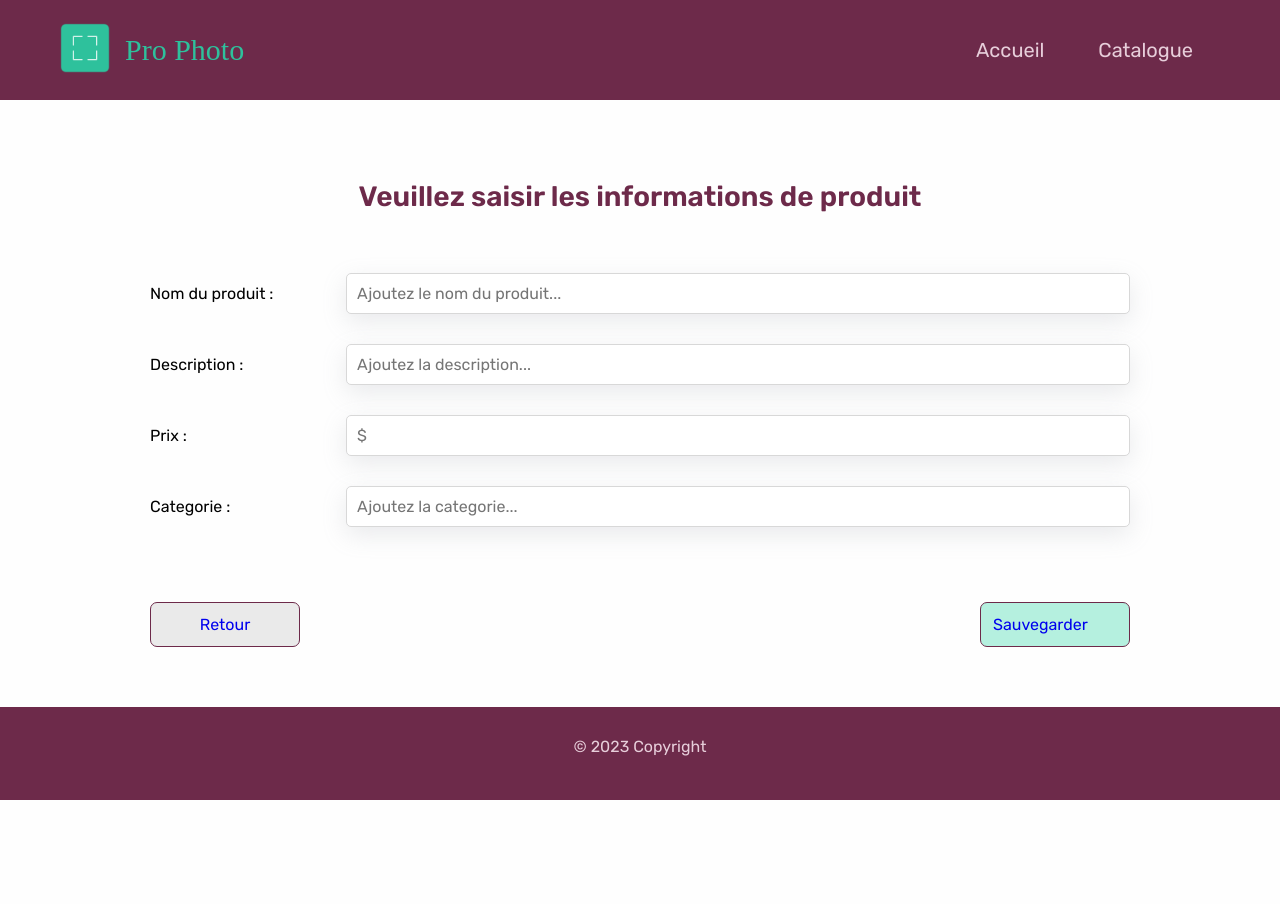
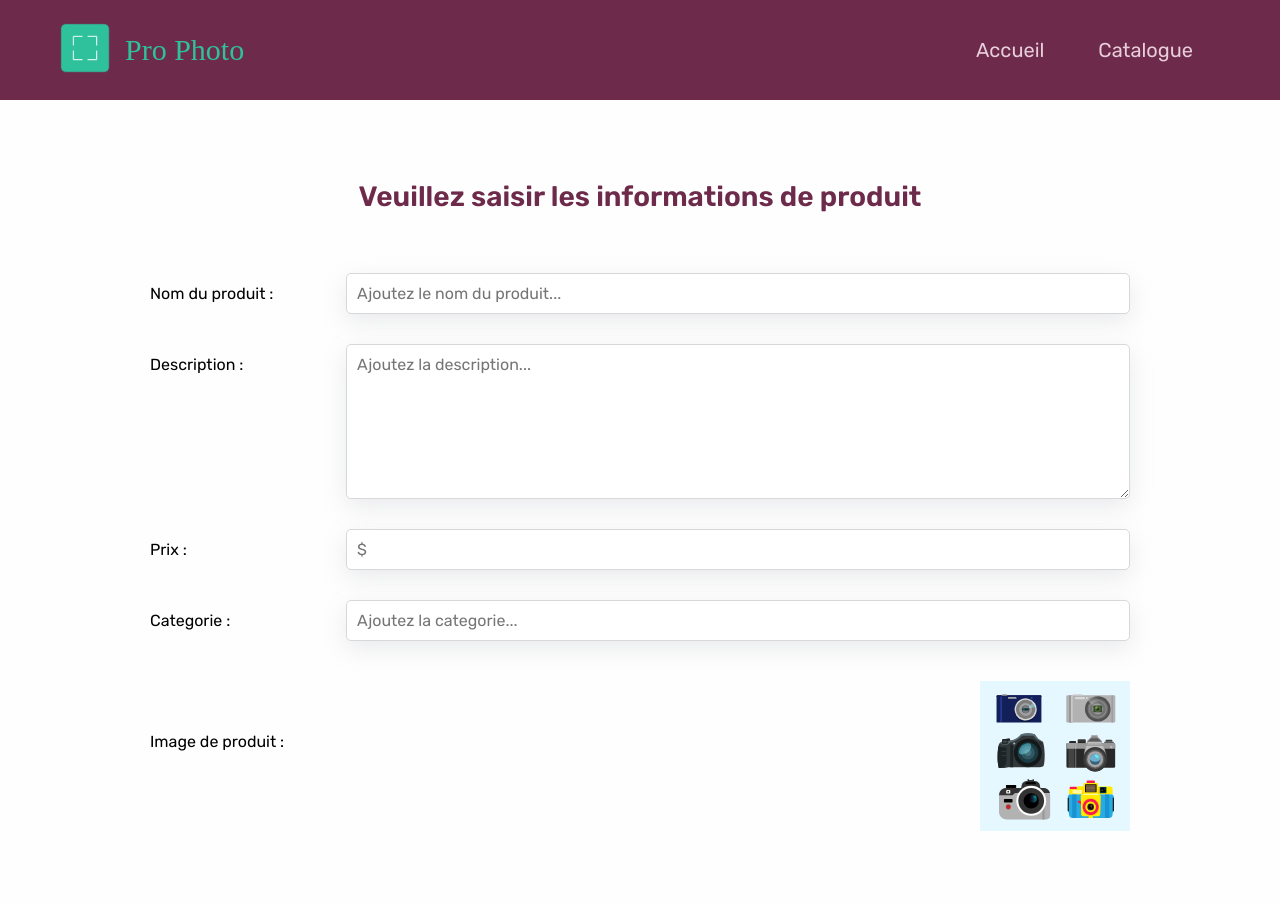
Before and after one commit to code-sandboxx/magasin-d-appareils-photo, a React (Create React App) app: page /ajouter-produit in a window 1280 px wide. Shown: the top 904 px of the page. Before the commit the page ends 800 px from the top, so only its background shows below. Built offline with nearby package versions, Linux system fonts and the light colour scheme; a web font is replaced by a local one.

Commit message:
Reglage du bug qui n'a pas permit l'ajout de nouveau produit et implementation de l'ajout de l'image generique

```diff
--- a/src/components/ProductCatalogue.js
+++ b/src/components/ProductCatalogue.js
@@ -1,6 +1,5 @@
 import React, {useState} from "react";
 import SingleProduct from "./SingleProduct";
-import ProductForm from "./ProductForm";
 import { Link } from "react-router-dom";
 
 const ProductCatalogue = ({products, onAdd, onUpdate}) => {
--- a/src/components/ProductForm.js
+++ b/src/components/ProductForm.js
@@ -1,7 +1,10 @@
 import { useState, useEffect } from 'react'
-import { Link } from 'react-router-dom';
+import { Link, useNavigate } from 'react-router-dom';
 
 const ProductForm = ({ onAdd, onUpdate, product }) => {
+
+    const navigate = useNavigate();
+
     const [nom, setNom] = useState(product ? product.nom : '');
     const [description, setDescription] = useState(product ? product.description : '');
     const [prix, setPrix] = useState(product ? product.prix : '');
@@ -14,7 +17,7 @@ const ProductForm = ({ onAdd, onUpdate, product }) => {
         setDescription(product ? product.description : '');
         setPrix(product ? product.prix : '');
         setCategorie(product ? product.categorie : '');
-        setImage(product ? product.image : '');
+        setImage(product ? product.image : 'generique.svg');
     }, [product]);
 
     const onSubmit = (e) => {
@@ -42,6 +45,8 @@ const ProductForm = ({ onAdd, onUpdate, product }) => {
         setPrix('');
         setCategorie('');
         setImage('');
+
+        navigate('/catalogue');
     };
 
     //Le formulaire
@@ -64,10 +69,10 @@ const ProductForm = ({ onAdd, onUpdate, product }) => {
             <div className="form_input_wrapper">
                 <label>Description : </label>
 
-                <input
-                    type="text"
+                <textarea
                     placeholder="Ajoutez la description..."
                     value={description}
+                    rows="7"
                     onChange={(e) => setDescription(e.target.value)}
                 />
             </div>
@@ -90,18 +95,20 @@ const ProductForm = ({ onAdd, onUpdate, product }) => {
                 />
             </div>
 
+            <div className="form_input_wrapper img_generique_produit_wrapper">
+                <label>Image de produit : </label>
+                 <img className="img_generique_produit" src="/img/generique.svg" alt="Image de produit générique" />
+            </div>
+
             <div className='controles'>
 
                 <Link to="/catalogue" className="btn btn_retour">
                     Retour
                 </Link>
 
-                <Link to="/catalogue" className="btn btn_sauvegarder">
-                    Sauvegarder
-                </Link>
+                <input type="submit" className="btn btn_sauvegarder" value="Sauvegarder"/>
 
             </div>
-
 
         </form>
     );
--- a/src/index.css
+++ b/src/index.css
@@ -16,7 +16,7 @@ a{
   text-decoration: none;
 }
 
-input:focus {
+input:focus, textarea:focus {
   outline: none;
 }
 
@@ -248,7 +248,7 @@ nav a:hover{
   align-items: baseline
 }
 
-.form_input_wrapper input{
+.form_input_wrapper input, textarea{
   padding: 10px;
   width: 80%;
   margin-top: 20px;
@@ -259,8 +259,17 @@ nav a:hover{
   transition: 0.2s ease-in;
 }
 
-.form_input_wrapper input:focus{
+.form_input_wrapper input:focus, textarea:focus{
   box-shadow: 0 0 1px 1px rgb(46, 193, 156);
+}
+
+.img_generique_produit_wrapper{
+  align-items: center;
+}
+
+.img_generique_produit{
+  height: 150px;
+  margin-top: 30px;
 }
 
 /*-----------------------------------------------*/
```
Also changed, not shown: public/img/generique.svg (added).
